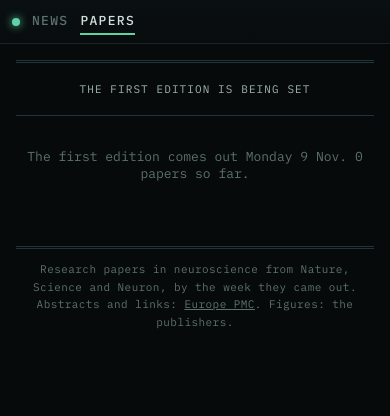
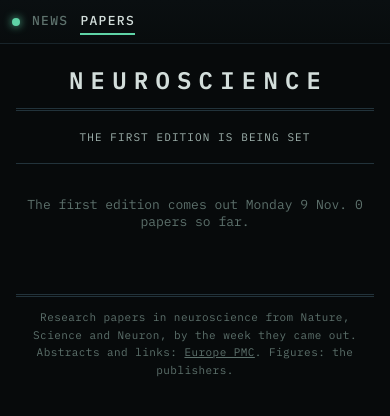
Before and after one commit to ego-alt/situation, a Flask app: page /papers in a window 390 px wide. Shown: the top 416 px of the page. Run offline with Flask 3, Linux system fonts and the light colour scheme; data that the repository does not hold is empty.

Commit message:
small/name the paper by its subject

```diff
--- a/app.py
+++ b/app.py
@@ -47,7 +47,8 @@ def create_app(config=None):
     @app.route("/papers/<edition>")
     def papers_page(edition=None):
         """Papers; /papers/2026-W44 is that week's edition (the page reads it from the address)."""
-        return render_template("papers.html")
+        from journals import SUBJECT
+        return render_template("papers.html", subject=SUBJECT)
 
     @app.route("/api/papers")
     def papers_api():
--- a/journals.py
+++ b/journals.py
@@ -12,6 +12,8 @@ out); `rank` breaks ties for the lead when no cover or commentary decides it.
 """
 import re
 from dataclasses import dataclass
+
+SUBJECT = "Neuroscience"            # the paper's nameplate
 
 
 @dataclass(frozen=True)
--- a/static/css/papers.css
+++ b/static/css/papers.css
@@ -1,14 +1,17 @@
 /* Papers: the week's neuroscience as a front page, in the map's glass and type: a folio
- * between rules, columns parted by hairlines, stories sized by their commentary. */
+ * under the nameplate, columns parted by hairlines, stories sized by their commentary. */
 .papers-page { height: auto; }
 .press { max-width: 1280px; margin: 0 auto; padding: 0 var(--space-8) calc(var(--space-8) + env(safe-area-inset-bottom)); }
 
 /* ---- masthead ---- */
-.masthead { padding-top: var(--space-6); text-align: center; }
-.visually-hidden { position: absolute; width: 1px; height: 1px; overflow: hidden; clip-path: inset(50%); white-space: nowrap; }
+.masthead { padding-top: var(--space-8); text-align: center; }
+.nameplate {
+    margin: 0; padding-left: 0.42em;   /* gives back the tracking's trailing space, so it centres */
+    font: 600 var(--text-xl)/1 var(--font-mono); letter-spacing: 0.42em; text-transform: uppercase; color: var(--color-text-primary);
+}
 .folio {
     display: grid; grid-template-columns: minmax(80px, 1fr) auto minmax(80px, 1fr); align-items: center; gap: var(--space-4);
-    padding: var(--space-1) 0;
+    margin-top: var(--space-4); padding: var(--space-1) 0;
     border-top: 3px double var(--color-border); border-bottom: 1px solid var(--color-border);
     font: var(--text-xs) var(--font-mono); letter-spacing: 0.1em; text-transform: uppercase; color: var(--color-text-muted);
 }
@@ -48,6 +51,7 @@
 /* What the commentary called it, under the paper's own title. */
 .standfirst { margin: var(--space-3) 0 0; font-size: var(--text-sm); line-height: 1.45; color: var(--color-text-primary); }
 .standfirst-k { margin-right: var(--space-2); font: var(--text-xs) var(--font-mono); letter-spacing: 0.08em; text-transform: uppercase; color: var(--color-accent); }
+.s-lead .standfirst { font-size: var(--text-base); }
 .standfirst a { color: inherit; text-decoration: none; }
 .standfirst a:hover { text-decoration: underline; }
 .abstract {
@@ -136,7 +140,8 @@
 /* ---- phone: a list, the lead on top; a story opens to its abstract and links ---- */
 @media (max-width: 860px) {
     .press { padding: 0 var(--space-4) calc(var(--space-8) + env(safe-area-inset-bottom)); }
-    .masthead { padding-top: var(--space-4); }
+    .masthead { padding-top: var(--space-6); }
+    .nameplate { letter-spacing: 0.3em; padding-left: 0.3em; }
     .folio { grid-template-columns: 44px 1fr 44px; gap: var(--space-2); }
     .folio-step { min-width: 44px; min-height: 44px; padding: 0; }
     .folio-step-label { display: none; }
@@ -145,6 +150,8 @@
     .story, .s-wide.has-fig { display: block; padding: var(--space-4) 0; border-bottom: 1px solid var(--color-border-soft); }
     .s-lead { padding-top: var(--space-6); }
     .s-lead .fig { float: none; width: auto; margin: var(--space-4) 0 0; }
+    .fig img, .s-lead .fig img { max-height: 280px; object-fit: contain; }
+    .s-lead .standfirst { font-size: var(--text-sm); }
     .s-lead .story-head { margin-bottom: 0; }
     .s-lead .story-title { font-size: var(--text-lg); }
     .s-half .story-title, .s-wide .story-title { font-size: var(--text-base); }
--- a/static/css/tokens.css
+++ b/static/css/tokens.css
@@ -10,7 +10,7 @@
     --text-sm: 13px;      /* summaries, sources, notes, the bar */
     --text-base: 15px;    /* headlines */
     --text-lg: 17px;      /* titles: a country, a question */
-    --text-xl: 24px;      /* Papers: the lead story */
+    --text-xl: 24px;      /* Papers: the nameplate and the lead story */
 
     --space-1: 4px;
     --space-2: 8px;
--- a/static/js/papers.js
+++ b/static/js/papers.js
@@ -42,7 +42,7 @@
         const src = webLink(large ? p.figure_large || p.figure : p.figure);
         if (!src) return '';
         const alt = p.cover && p.cover_image === p.figure ? 'The issue’s cover' : 'The paper’s first figure';
-        return `<figure class="fig"><img src="${esc(src)}" alt="${alt}" loading="lazy" decoding="async" referrerpolicy="no-referrer"
+        return `<figure class="fig"><img src="${esc(src)}" alt="${alt}" loading="${large ? 'eager' : 'lazy'}" decoding="async" referrerpolicy="no-referrer"
             onerror="this.closest('figure').remove()"></figure>`;
     }
 
--- a/templates/papers.html
+++ b/templates/papers.html
@@ -26,7 +26,7 @@
 
     <main class="press">
         <header class="masthead">
-            <h1 class="visually-hidden">Papers</h1>
+            <h1 class="nameplate">{{ subject }}</h1>
             <div class="folio">
                 <button type="button" class="btn btn-ghost folio-step" id="prevEdition" disabled><span aria-hidden="true">‹</span> <span class="folio-step-label"></span></button>
                 <p class="folio-line" id="folio" aria-live="polite">&nbsp;</p>
```
